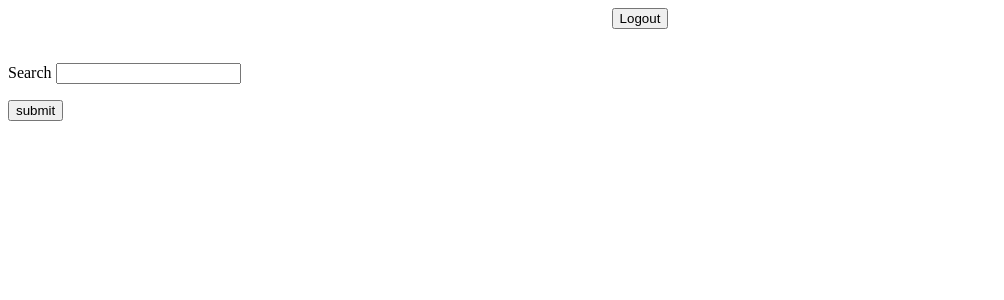
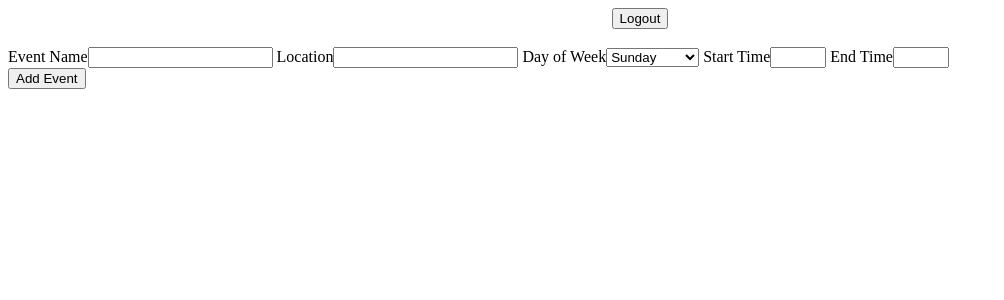
Before and after one commit to jrubin11/CS411_Project, a Flask app: template app/templates/search.html in a window 1280 px wide. Shown: the top 300 px of the page, without its empty margins (0-1004 px from the left). Run offline with Flask 2, Linux system fonts and the light colour scheme; the template is opened without the code that fills it, so the values that code supplies are empty.

Commit message:
Added into event functionality with databse

```diff
--- a/app/app.py
+++ b/app/app.py
@@ -2,6 +2,7 @@ from flask import Flask, render_template, request, redirect, url_for, session
 from flask_dance.contrib.google import make_google_blueprint, google
 from oauthlib.oauth2.rfc6749.errors import InvalidGrantError, TokenExpiredError, OAuth2Error
 import os
+from flask_sqlalchemy import SQLAlchemy
 
 os.environ['OAUTHLIB_INSECURE_TRANSPORT'] = '1'
 os.environ['OAUTHLIB_RELAX_TOKEN_SCOPE'] = '1'
@@ -33,14 +34,24 @@ headers = {
     'Connection': "keep-alive",
     'cache-control': "no-cache"
     }
+app.config['SQLALCHEMY_DATABASE_URI'] = 'sqlite:///test.db'
+db = SQLAlchemy(app)
 
+class User(db.Model):
 
-'''
-for i in response.json():
-    for j in (response.json()[i]):
-        print(j["name"] + ': ' + j["price"] + ', ' + str(j["rating"]) + ', ' + j["phone"] + ', ' + j["location"]["address1"])
-    break
-'''
+    id = db.Column(db.Integer, primary_key=True)
+    email = db.Column(db.String(200), nullable=False)
+
+class Event(db.Model):
+
+    id = db.Column(db.Integer, primary_key=True)
+    name = location = db.Column(db.String(200), nullable=False)
+    location = db.Column(db.String(200), nullable=False)
+    start_time = db.Column(db.Integer, nullable=False)
+    end_time = db.Column(db.Integer, nullable=False)
+    day = db.Column(db.String(200), nullable=False)
+    email = db.Column(db.String(200), nullable=False)
+
 
 app.register_blueprint(blueprint, url_prefix="/login")
 
@@ -49,13 +60,21 @@ def index():
     if not google.authorized:
         return redirect(url_for("google.login"))
 
-
-
     try:
-        resp = google.get("/plus/v1/people/me")
+        resp = google.get("/oauth2/v1/userinfo")
+        email = resp.json()['email']
         #assert resp.ok, resp.text
     except (InvalidGrantError, TokenExpiredError) as e:  # or maybe any OAuth2Error
         return redirect(url_for("google.login"))
+    user = User.query.filter_by(email=email).first()
+
+    try:
+        if user==None:
+            new_user = User(email=email)
+            db.session.add(new_user)
+            db.session.commit()
+    except:
+        return f'There was an issue adding your user'
     return redirect(url_for('student'))
 
 
@@ -74,13 +93,35 @@ def student():
 
 @app.route('/result',methods = ['POST', 'GET'])
 def result():
+    days={'sunday':1,'monday':2,'tuesday':3,'wednesday':4,'thursday':5,'friday':6,'saturday':7}
+    try:
+        resp = google.get("/oauth2/v1/userinfo")
+        email = resp.json()['email']
+    #assert resp.ok, resp.text
+    except (InvalidGrantError, TokenExpiredError) as e:  # or maybe any OAuth2Error
+        return redirect(url_for("google.login"))
     if request.method == 'POST':
+
         result = request.form
-        querystring = {"location":"boston"}
-        querystring['term'] = result['search']
-        response = requests.request("GET", url, headers=headers, params=querystring)
-        s = (f'Name: {j["name"]}, Rating: {j["rating"]}, Phone: {j["phone"]}, Location: {j["location"]["address1"]}' for j in response.json()['businesses'])
-        return render_template("result.html",result = s)
+        event = Event(name=result['name'],location=result['location'],start_time=result['start_time'],end_time=result['end_time'],day=result['day'],email=email)
+        db.session.add(event)
+        db.session.commit()
+    table=[[str(i)+' hr','','','','','','',''] for i in range(24)]
+    events = Event.query.filter_by(email=email).all()
+    for i in events:
+        table[i.start_time][days[i.day]]=i.name
+
+
+    return render_template("result.html",result = table)
 
 if __name__ == '__main__':
     app.run(debug=True)
+
+"""for i in range(7):
+    for j in range(24):
+
+
+querystring = {"location":"boston"}
+querystring['term'] = result['search']
+response = requests.request("GET", url, headers=headers, params=querystring)
+s = (f'Name: {j["name"]}, Rating: {j["rating"]}, Phone: {j["phone"]}, Location: {j["location"]["address1"]}' for j in response.json()['businesses'])"""
--- a/app/templates/search.html
+++ b/app/templates/search.html
@@ -2,8 +2,20 @@
    <body>
 	<input type="button" onclick="location.href='/app_logout';" style="display: block; margin-left: auto; margin-right: auto;" value="Logout" /><br>
       <form action = "http://localhost:5000/result" method = "POST">
-         <p>Search <input type = "text" name = "search" /></p>
-         <p><input type = "submit" value = "submit" /></p>
+         Event Name<input type = "text" name = "name" required/>
+         Location<input type = "text" name = "location" required/>
+         Day of Week<select name="day">
+           <option value="sunday">Sunday</option>
+           <option value="monday">Monday</option>
+           <option value="tuesday">Tuesday</option>
+           <option value="wednesday">Wednesday</option>
+           <option value="thursday">Thursday</option>
+           <option value="friday">Friday</option>
+           <option value="saturday">Saturday</option>
+         </select>
+         Start Time<input type = "number" name = "start_time" min="0" max="23"required/>
+         End Time<input type = "number" name = "end_time" min="0" max="23"required/><br>
+         <input type = "submit" value = "Add Event" />
       </form>
    </body>
 </html>
```
Also changed, not shown: app/templates/result.html (+55 -7 lines), app/test.db (added).
